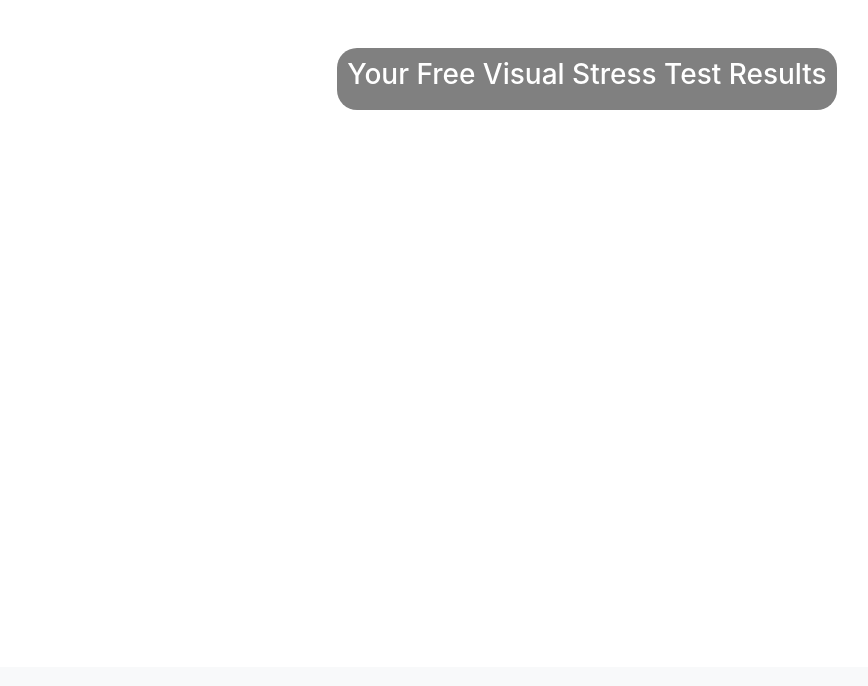
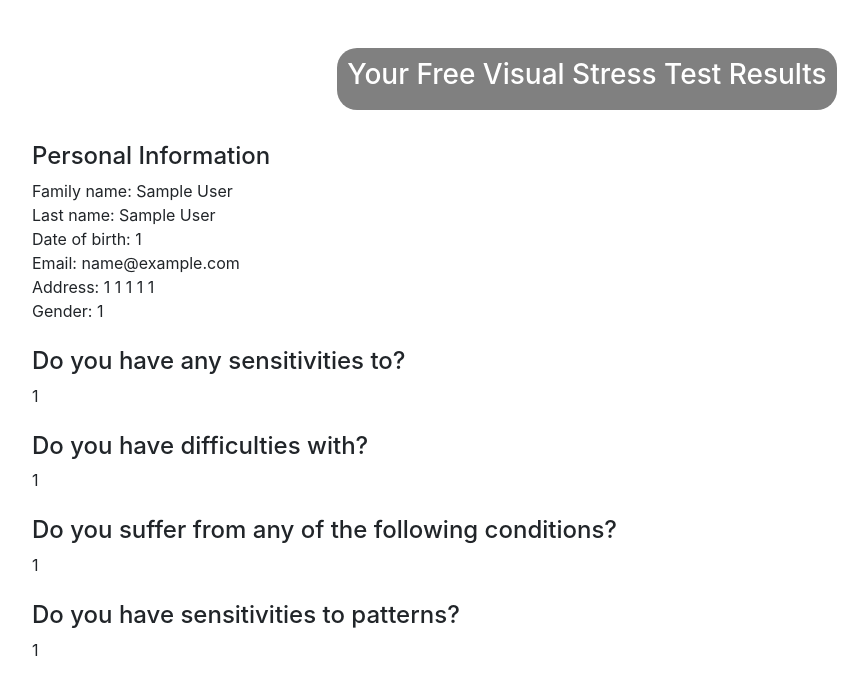
Before and after one commit to algonquin-college-sat/opticalm, a PHP site: page /index4.php in a window 1280 px wide. Shown: the part 133-819 px from the top of the page, without its empty margins (53-921 px from the left). Run offline with PHP 8.4, Linux system fonts and the light colour scheme; the visitor is signed in with stand-in values (Sample User, id 1); some libraries are stand-ins or nearby versions.

Commit message:
Modify to display session variables

```diff
--- a/index4.php
+++ b/index4.php
@@ -25,6 +25,7 @@
         <div class="container">
             <nav id="navbar">
                 <ul>
+
                     <li class="nav-item">
                         <img src="assets/logo.png" alt="Visual Stress Solution" weight="70px" height="70px">
                     </li>
@@ -66,7 +67,7 @@
         <h3>Your Free Visual Stress Test Results</h3>
     </div>
 
-
+    <div class="container" >
     <?php
         session_start();
 
@@ -74,16 +75,52 @@
             $_SESSION['symptoms'] = implode(",",  $_POST['symptoms']);
         }
 
-    echo "<table>";
 
-    foreach ($_POST as $key => $value) {
-        echo "<tr><td>";
-        echo "$key => ";
-        echo "$value";
-        echo "</td></tr>";
+        echo  "<br>";
+        echo  "<br>";
+        echo  "<br>";
+        echo "<h4> Personal Information</h4>";
+        echo "Family name:   " . $_SESSION["fname"] . "<br>";
+        echo "Last name:   " . $_SESSION["lname"] . "<br>";
+        echo "Date of birth:   " . $_SESSION["date"] . "<br>";
+        echo "Email:   " . $_SESSION["inputEmail"] . "<br>";
+        echo "Address:   " . $_SESSION["inputAddress"] . "  " . $_SESSION["inputCity"] . "  ". $_SESSION["inputState"] . "  ". $_SESSION["inputCountry"] . "  ". $_SESSION["inputZip"] .  "<br>";
+        echo "Gender:   " . $_SESSION["inputGender"] . "<br>";
+        echo  "<br>";
+
+        if(isset($_SESSION['sens']) && !empty($_SESSION['sens'])) {
+            echo "<h4> Do you have any sensitivities to?</h4>";
+            echo  $_SESSION["sens"] . "<br>";
+            echo  "<br>";
         }
-    echo "</table>"
 
+        if(isset($_SESSION['dific']) && !empty($_SESSION['dific'])) {
+            echo "<h4> Do you have difficulties with?</h4>";
+            echo  $_SESSION["dific"] . "<br>";
+            echo  "<br>";
+        }
 
+        if(isset($_SESSION['conditions']) && !empty($_SESSION['conditions'])) {
+            echo "<h4> Do you suffer from any of the following conditions?</h4>";
+            echo  $_SESSION["conditions"] . "<br>";
+            echo  "<br>";
+        }
+
+        if(isset($_SESSION['symptoms']) && !empty($_SESSION['symptoms'])) {
+            echo "<h4> Do you have sensitivities to patterns?</h4>";
+            echo  $_SESSION["symptoms"] .  "<br>";
+            echo  "<br>";
+        }
+
+    // echo "<table>";
+
+    // foreach ($_SESSION  as $key => $value) {
+    //     echo "<tr><td>";
+    //     echo "$key => ";
+    //     echo "$value";
+    //     echo "</td></tr>";
+    // }
+    // echo "</table>"
 
     ?>
+      </div>
```
Lines whose indentation alone changed are shown as unchanged.
